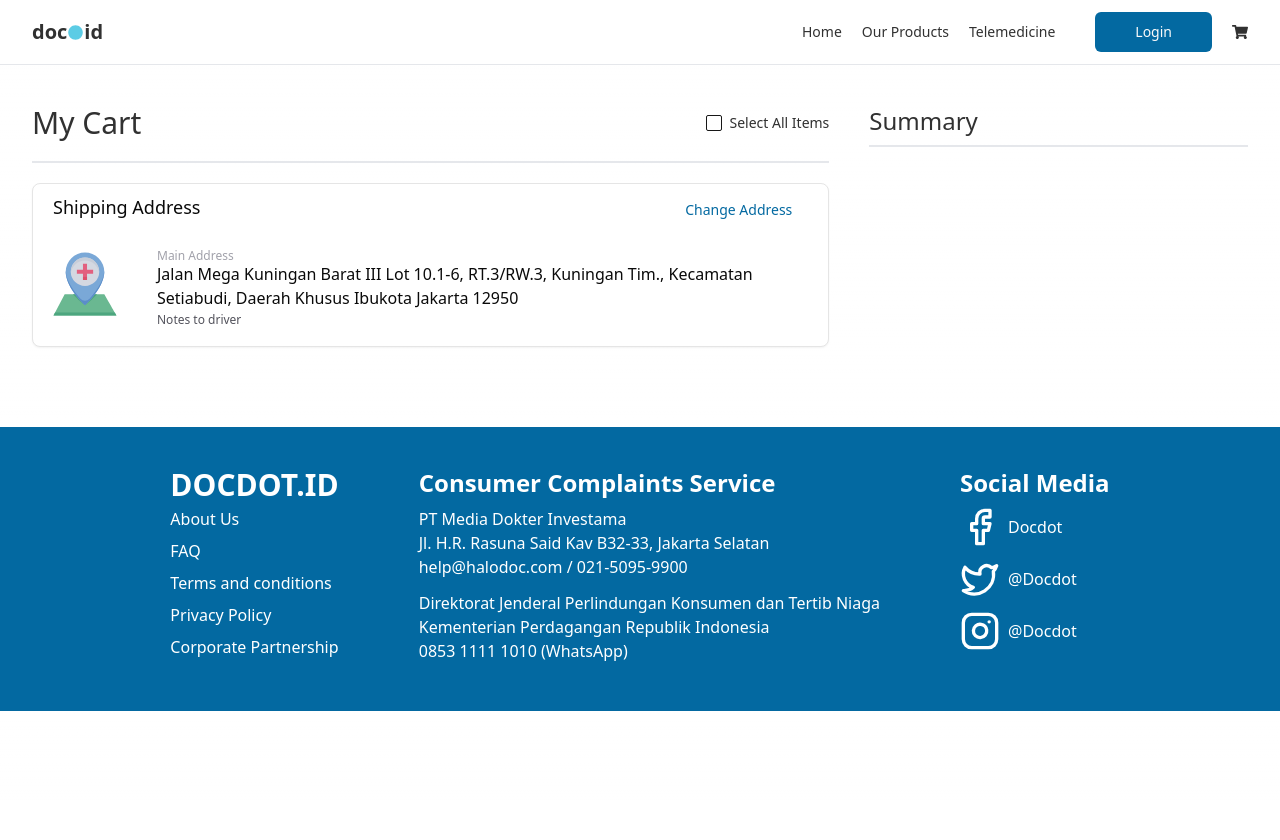
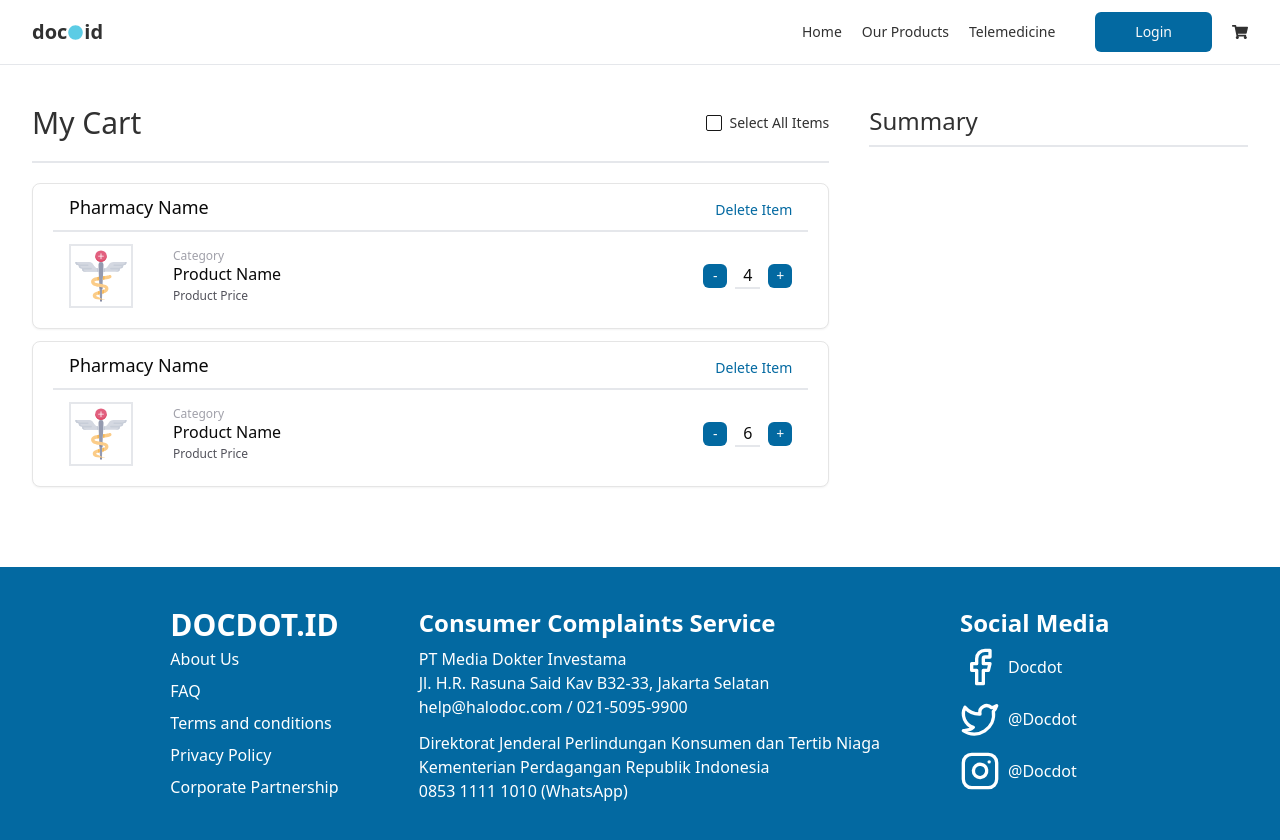
Before and after one commit to nisrinous/docdotid, a Next.js app: page /mycart in a window 1280 px wide. Shown: the top 840 px of the page. Before the commit the page ends 800 px from the top, so only its background shows below. Built offline with nearby package versions, Linux system fonts and the light colour scheme.

Commit message:
feat: add cart page with CartItemCard

```diff
--- /dev/null
+++ b/src/components/button/manage-quantity-button.tsx
@@ -0,0 +1,26 @@
+import { Button } from "../ui/button";
+
+const ManageQuantityButton = ({ counter }: { counter: number }) => {
+  const increment = () => {
+    counter + 1;
+  };
+  const decrement = () => {
+    counter - 1;
+  };
+
+  return (
+    <>
+      <div className="flex flex-row items-center justify-center gap-2">
+        <Button onClick={decrement} className="h-6 w-6 p-0">
+          -
+        </Button>
+        <p className="border-b-2 px-2">{counter}</p>
+        <Button onClick={increment} className="h-6 w-6 p-0">
+          +
+        </Button>
+      </div>
+    </>
+  );
+};
+
+export default ManageQuantityButton;
--- a/src/components/card-product/index.tsx
+++ b/src/components/card-product/index.tsx
@@ -2,6 +2,7 @@
 import { Card, CardContent, CardFooter } from "../ui/card";
 import { Button } from "../ui/button";
 import { useEffect, useState } from "react";
+import ManageQuantityButton from "../button/manage-quantity-button";
 
 const CardProduct = () => {
   const [addedToCart, setAddedToCart] = useState<boolean>(false);
@@ -9,9 +10,6 @@
 
   const increment = () => {
     setCounter(counter + 1);
-  };
-  const decrement = () => {
-    setCounter(counter - 1);
   };
 
   const handleAddToCart = () => {
@@ -47,17 +45,7 @@
               Add to cart
             </Button>
           )}
-          {addedToCart && (
-            <div className="flex flex-row items-center justify-center gap-2">
-              <Button onClick={decrement} className="h-6 w-6 p-0">
-                -
-              </Button>
-              <p className="border-b-2 px-2">{counter}</p>
-              <Button onClick={increment} className="h-6 w-6 p-0">
-                +
-              </Button>
-            </div>
-          )}
+          {addedToCart && <ManageQuantityButton counter={counter} />}
         </CardFooter>
       </Card>
     </>
--- /dev/null
+++ b/src/components/card/cart-item-card.tsx
@@ -0,0 +1,59 @@
+import { Button } from "@/components/ui/button";
+import { Card, CardContent, CardHeader } from "@/components/ui/card";
+import {
+  Dialog,
+  DialogContent,
+  DialogDescription,
+  DialogFooter,
+  DialogHeader,
+  DialogTitle,
+  DialogTrigger,
+} from "@/components/ui/dialog";
+import ManageQuantityButton from "../button/manage-quantity-button";
+
+const CartItemCard = ({ quantity }: { quantity: number }) => {
+  return (
+    <>
+      <Card className="px-5 pb-5 w-full flex flex-col justify-start items-start gap-3">
+        <CardHeader className="p-0 w-full flex flex-row items-center justify-between border-b-2 ">
+          <h3 className="text-lg px-4">Pharmacy Name</h3>
+          <Dialog>
+            <DialogTrigger asChild>
+              <Button variant="link" className="text-sky-700 m-0">
+                Delete Item
+              </Button>
+            </DialogTrigger>
+            <DialogContent className="sm:max-w-[425px]">
+              <DialogHeader>
+                <DialogTitle>Delete Item</DialogTitle>
+                <DialogDescription>
+                  Are you sure to delete {}? This action can not be undone.
+                </DialogDescription>
+              </DialogHeader>
+              <DialogFooter>
+                <Button type="submit">Delete</Button>
+              </DialogFooter>
+            </DialogContent>
+          </Dialog>
+        </CardHeader>
+        <CardContent className="py-0 px-4 flex flex-row justify-start items-center gap-10 w-full">
+          <img src="Caduceus.svg" className="h-16 w-16 p-1 border-2"></img>
+          <div className="flex flex-row justify-between items-center w-full">
+            <div className="flex flex-col justify-center items-start">
+              <p className="text-zinc-400 leading-none text-xs">Category</p>
+              <p className="text-left">Product Name</p>
+              <p className="text-zinc-600 leading-none text-xs mt-1">
+                Product Price
+              </p>
+            </div>
+            <div className="flex flex-col justify-center items-start">
+              <ManageQuantityButton counter={quantity} />
+            </div>
+          </div>
+        </CardContent>
+      </Card>
+    </>
+  );
+};
+
+export default CartItemCard;
--- /dev/null
+++ b/src/components/card/shipping-address-card.tsx
@@ -0,0 +1,85 @@
+import { Button } from "@/components/ui/button";
+import { Card, CardContent, CardHeader } from "@/components/ui/card";
+import {
+  Dialog,
+  DialogContent,
+  DialogDescription,
+  DialogFooter,
+  DialogHeader,
+  DialogTitle,
+  DialogTrigger,
+} from "@/components/ui/dialog";
+import { Input } from "@/components/ui/input";
+import { Label } from "@/components/ui/label";
+
+const ShippingAddressCard = () => {
+  return (
+    <>
+      <Card className="px-5 pb-5 w-full flex flex-col justify-start items-start gap-3">
+        <CardHeader className="p-0 w-full flex flex-row items-center justify-between">
+          <h3 className="text-lg">Shipping Address</h3>
+          <Dialog>
+            <DialogTrigger asChild>
+              <Button variant="link" className="text-sky-700">
+                Change Address
+              </Button>
+            </DialogTrigger>
+            <DialogContent className="sm:max-w-[425px]">
+              <DialogHeader>
+                <DialogTitle>Change Address</DialogTitle>
+                <DialogDescription>
+                  Make changes to your address here. Click save when you&apos;re
+                  done.
+                </DialogDescription>
+              </DialogHeader>
+              <div className="grid gap-4 py-4">
+                <div className="grid grid-cols-4 items-center gap-4">
+                  <Label htmlFor="address" className="text-right">
+                    Address
+                  </Label>
+                  <Input
+                    id="address"
+                    defaultValue="Street name"
+                    className="col-span-3"
+                  />
+                </div>
+                <div className="grid grid-cols-4 items-center gap-4">
+                  <Label htmlFor="notes" className="text-right">
+                    Notes
+                  </Label>
+                  <Input
+                    id="notes"
+                    defaultValue="Type notes here"
+                    className="col-span-3"
+                  />
+                </div>
+              </div>
+              <DialogFooter>
+                <Button type="submit">Save changes</Button>
+              </DialogFooter>
+            </DialogContent>
+          </Dialog>
+        </CardHeader>
+        <CardContent className="p-0 flex flex-row justify-start items-center gap-10 w-full">
+          <img src="Place Holder.svg" className="h-16 w-16 p-0"></img>
+
+          <div className="flex flex-col justify-center items-start">
+            <p className="text-zinc-400 leading-none text-xs mt-2">
+              Main Address
+            </p>
+            <p className="text-left">
+              Jalan Mega Kuningan Barat III Lot 10.1-6, RT.3/RW.3, Kuningan
+              Tim., Kecamatan Setiabudi, Daerah Khusus Ibukota Jakarta 12950
+            </p>
+
+            <p className="text-zinc-600 leading-none text-xs mt-1">
+              Notes to driver
+            </p>
+          </div>
+        </CardContent>
+      </Card>
+    </>
+  );
+};
+
+export default ShippingAddressCard;
--- a/src/pages/mycart/index.tsx
+++ b/src/pages/mycart/index.tsx
@@ -1,22 +1,5 @@
-import { Button } from "@/components/ui/button";
-import {
-  Card,
-  CardContent,
-  CardFooter,
-  CardHeader,
-} from "@/components/ui/card";
+import CartItemCard from "@/components/card/cart-item-card";
 import { Checkbox } from "@/components/ui/checkbox";
-import {
-  Dialog,
-  DialogContent,
-  DialogDescription,
-  DialogFooter,
-  DialogHeader,
-  DialogTitle,
-  DialogTrigger,
-} from "@/components/ui/dialog";
-import { Input } from "@/components/ui/input";
-import { Label } from "@/components/ui/label";
 
 export default function MyCart() {
   return (
@@ -32,71 +15,9 @@
               </label>
             </div>
           </div>
-          <div className="py-5">
-            <Card className="px-5 pb-5 w-full flex flex-col justify-start items-start gap-3">
-              <CardHeader className="p-0 w-full flex flex-row items-center justify-between">
-                <h3 className="text-lg">Shipping Address</h3>
-                <Dialog>
-                  <DialogTrigger asChild>
-                    <Button variant="link" className="text-sky-700">
-                      Change Address
-                    </Button>
-                  </DialogTrigger>
-                  <DialogContent className="sm:max-w-[425px]">
-                    <DialogHeader>
-                      <DialogTitle>Change Address</DialogTitle>
-                      <DialogDescription>
-                        Make changes to your address here. Click save when
-                        you&apos;re done.
-                      </DialogDescription>
-                    </DialogHeader>
-                    <div className="grid gap-4 py-4">
-                      <div className="grid grid-cols-4 items-center gap-4">
-                        <Label htmlFor="address" className="text-right">
-                          Address
-                        </Label>
-                        <Input
-                          id="address"
-                          defaultValue="Street name"
-                          className="col-span-3"
-                        />
-                      </div>
-                      <div className="grid grid-cols-4 items-center gap-4">
-                        <Label htmlFor="notes" className="text-right">
-                          Notes
-                        </Label>
-                        <Input
-                          id="notes"
-                          defaultValue="Type notes here"
-                          className="col-span-3"
-                        />
-                      </div>
-                    </div>
-                    <DialogFooter>
-                      <Button type="submit">Save changes</Button>
-                    </DialogFooter>
-                  </DialogContent>
-                </Dialog>
-              </CardHeader>
-              <CardContent className="p-0 flex flex-row justify-start items-center gap-10 w-full">
-                <img src="Place Holder.svg" className="h-16 w-16 p-0"></img>
-
-                <div className="flex flex-col justify-center items-start">
-                  <p className="text-zinc-400 leading-none text-xs mt-2">
-                    Main Address
-                  </p>
-                  <p className="text-left">
-                    Jalan Mega Kuningan Barat III Lot 10.1-6, RT.3/RW.3,
-                    Kuningan Tim., Kecamatan Setiabudi, Daerah Khusus Ibukota
-                    Jakarta 12950
-                  </p>
-
-                  <p className="text-zinc-600 leading-none text-xs mt-1">
-                    Notes to driver
-                  </p>
-                </div>
-              </CardContent>
-            </Card>
+          <div className="py-5 flex flex-col gap-3">
+            <CartItemCard quantity={4} />
+            <CartItemCard quantity={6} />
           </div>
           <p></p>
         </div>
```
